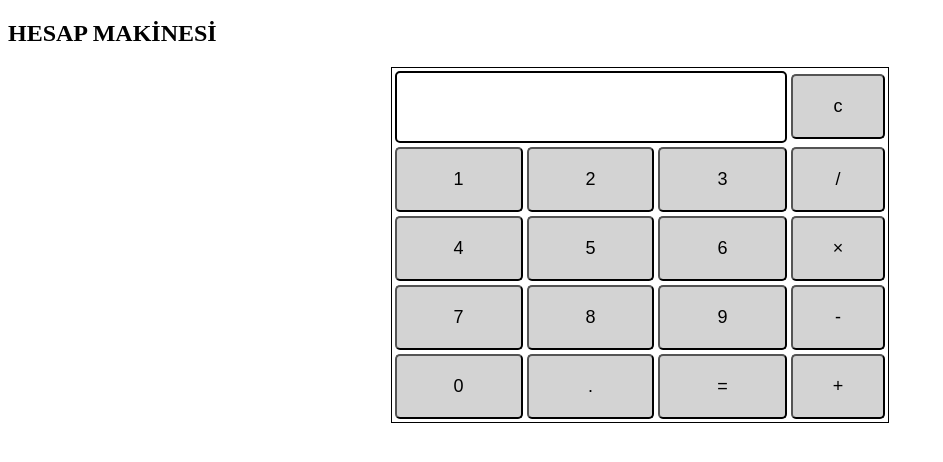
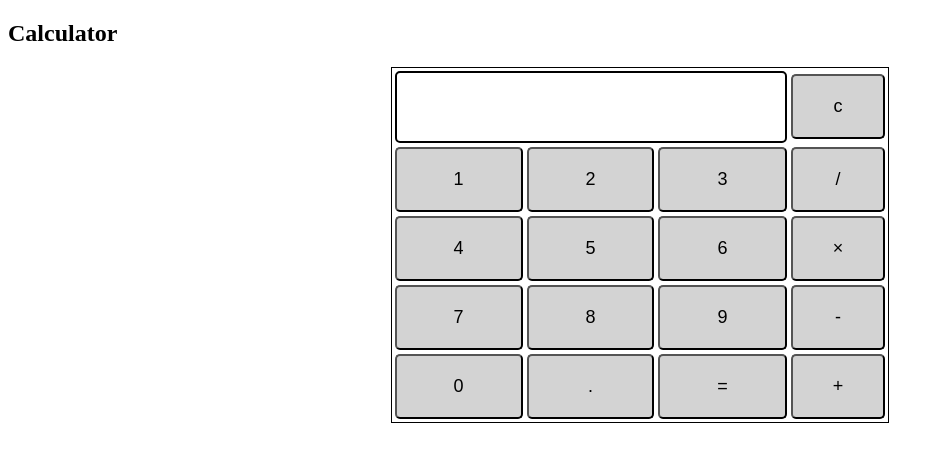
Before and after one commit to eminyazar/Calculator-mega, a plain HTML site: page index.html in a window 1280 px wide. Shown: the whole page, without its empty margins (0-943 px from the left). Drawn offline with Linux system fonts and the light colour scheme.

Commit message:
Update index.html

```diff
--- a/index.html
+++ b/index.html
@@ -7,7 +7,7 @@
 </head>
 
 <body>
-<h2>HESAP MAKİNESİ</h2>
+<h2>Calculator</h2>
  <table id="calculator">
 		  <tr>
 			  <td colspan="3">
```
